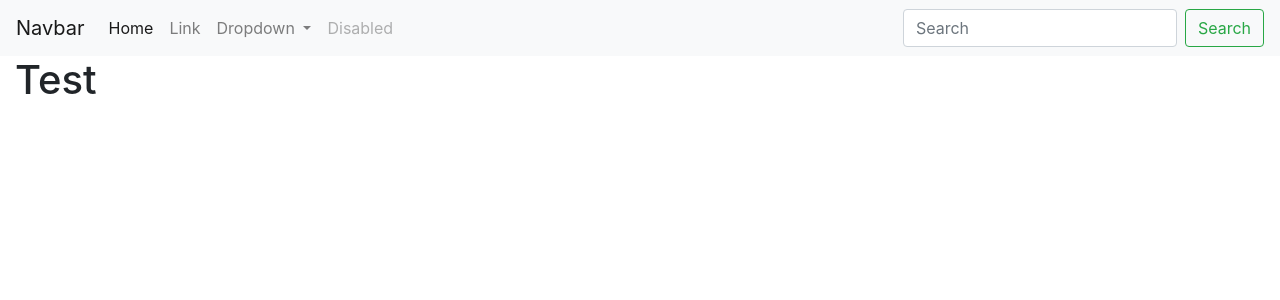
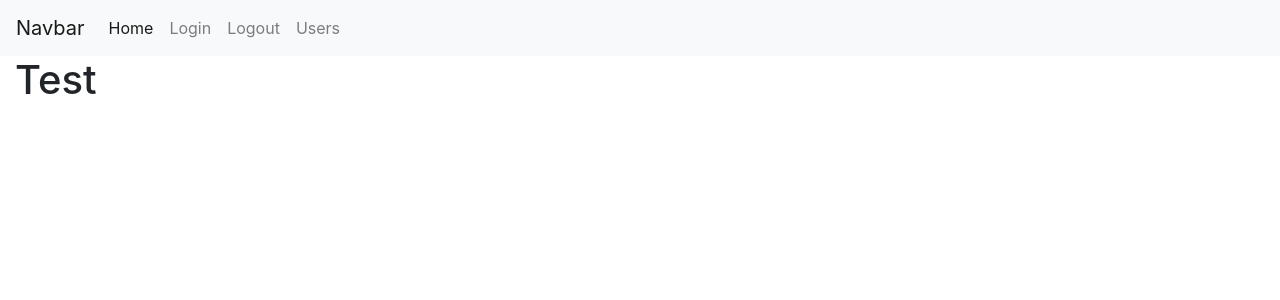
Before and after one commit to adamcaudle/portfolio, a Flask app: page / in a window 1280 px wide. Shown: the top 300 px of the page. Run offline with Flask 2, Linux system fonts and the light colour scheme; some libraries are stand-ins or nearby versions.

Commit message:
fixed nav bar options, removed dead links

```diff
--- a/website/static/styles/style.css
+++ b/website/static/styles/style.css
@@ -1 +1,4 @@
-body {color:rgb(63, 70, 173);}
+#bs-override body {
+    color:rgb(63, 70, 173);
+    background-color:#000;
+}
--- a/website/static/website.py
+++ /dev/null
@@ -1,85 +0,0 @@
-from flask import Flask, redirect, url_for, render_template, request, session, flash
-from datetime import timedelta
-from flask_sqlalchemy import SQLAlchemy
-
-app = Flask(__name__)
-app.secret_key = "hello"
-app.config['SQLALCHEMY_DATABASE_URI'] = 'sqlite:///users.sqlite3'
-app.config["SQLALCHEMY_TRACK_MODIFICATIONS"] = False
-app.permanent_session_lifetime = timedelta(minutes=5)
-
-db = SQLAlchemy(app)
-
-class users(db.Model):
-    _id = db.Column("id", db.Integer, primary_key=True)
-    name = db.Column(db.String(100))
-    email = db.Column(db.String(100))
-
-    def __init__(self, name, email):
-        self.name = name
-        self.email = email
-
-@app.route("/")
-def home():
-    return render_template("index.html")
-
-@app.route("/view")
-def view():
-    return render_template("view.html", values=users.query.all())
-
-@app.route("/login", methods=["POST", "GET"])
-def login():
-    if request.method == "POST":
-        session.permanent = True
-        user = request.form["nm"]
-        session["user"] = user
-
-        found_user = users.query.filter_by(name=user).first()
-        if found_user:
-            session["email"] = found_user.email
-        else:
-            usr=users(user, "")
-            db.session.add(usr)
-            db.session.commit()
-
-        flash("Login Successful!")
-        return redirect(url_for("user"))
-    else:
-        if "user" in session:
-            flash("Already Logged In!")
-            return redirect(url_for("user"))
-
-        return render_template("login.html")
-
-@app.route("/user", methods=["POST", "GET"])
-def user():
-    email = None
-    if "user" in session:
-        user = session["user"]
-
-        if request.method == "POST":
-            email = request.form["email"]
-            session["email"] = email
-            found_user = users.query.filter_by(name=user).first()
-            found_user.email = email
-            db.session.commit()
-            flash("Email was saved!")
-        else:
-            if "email" in session:
-                email = session["email"]
-
-        return render_template("user.html", email=email)
-    else:
-        flash("You are not logged in.")
-        return redirect(url_for("login"))
-
-@app.route("/logout")
-def logout():
-    flash("You have been logged out", "info")
-    session.pop("user", None)
-    session.pop("email", None)
-    return redirect(url_for("login"))
-
-if __name__ == "__main__":
-    db.create_all()
-    app.run(debug=True)
--- a/website/templates/base.html
+++ b/website/templates/base.html
@@ -1,10 +1,12 @@
 <!DOCTYPE html>
 <html>
 <head>
+    <link href="{{url_for('static', filename='styles/style.css')}}" />
     <link rel="stylesheet" href="https://stackpath.bootstrapcdn.com/bootstrap/4.5.2/css/bootstrap.min.css" integrity="sha384-JcKb8q3iqJ61gNV9KGb8thSsNjpSL0n8PARn9HuZOnIxN0hoP+VmmDGMN5t9UJ0Z" crossorigin="anonymous">
+
     <title>{% block title %}{% endblock %}</title>
 </head>
-<body>
+<body id="bs-override">
     <nav class="navbar navbar-expand-lg navbar-light bg-light">
         <a class="navbar-brand" href="#">Navbar</a>
         <button class="navbar-toggler" type="button" data-toggle="collapse" data-target="#navbarSupportedContent" aria-controls="navbarSupportedContent" aria-expanded="false" aria-label="Toggle navigation">
@@ -14,30 +16,18 @@
         <div class="collapse navbar-collapse" id="navbarSupportedContent">
           <ul class="navbar-nav mr-auto">
             <li class="nav-item active">
-              <a class="nav-link" href="#">Home <span class="sr-only">(current)</span></a>
+              <a class="nav-link" href="/">Home <span class="sr-only">(current)</span></a>
             </li>
             <li class="nav-item">
-              <a class="nav-link" href="#">Link</a>
-            </li>
-            <li class="nav-item dropdown">
-              <a class="nav-link dropdown-toggle" href="#" id="navbarDropdown" role="button" data-toggle="dropdown" aria-haspopup="true" aria-expanded="false">
-                Dropdown
-              </a>
-              <div class="dropdown-menu" aria-labelledby="navbarDropdown">
-                <a class="dropdown-item" href="/login">Login</a>
-                <a class="dropdown-item" href="/logout">Logout</a>
-                <div class="dropdown-divider"></div>
-                <a class="dropdown-item" href="#">Something else here</a>
-              </div>
+              <a class="nav-link" href="/login">Login</a>
             </li>
             <li class="nav-item">
-              <a class="nav-link disabled" href="#" tabindex="-1" aria-disabled="true">Disabled</a>
+              <a class="nav-link" href="/logout">Logout</a>
             </li>
+          </li><li class="nav-item">
+            <a class="nav-link" href="/view">Users</a>
+          </li>
           </ul>
-          <form class="form-inline my-2 my-lg-0">
-            <input class="form-control mr-sm-2" type="search" placeholder="Search" aria-label="Search">
-            <button class="btn btn-outline-success my-2 my-sm-0" type="submit">Search</button>
-          </form>
         </div>
       </nav>
 
```
Also changed, not shown: website/users.sqlite3.
